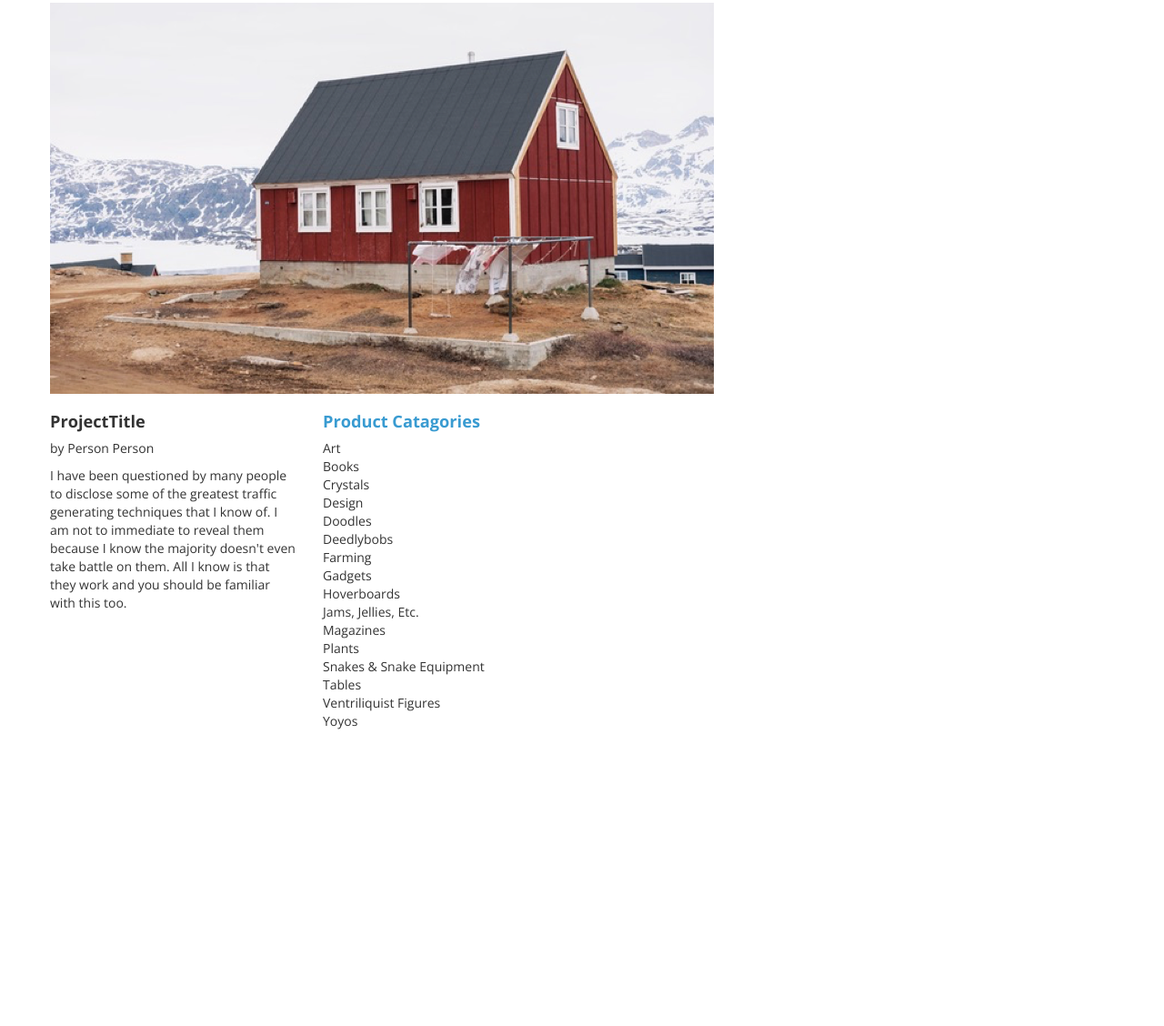
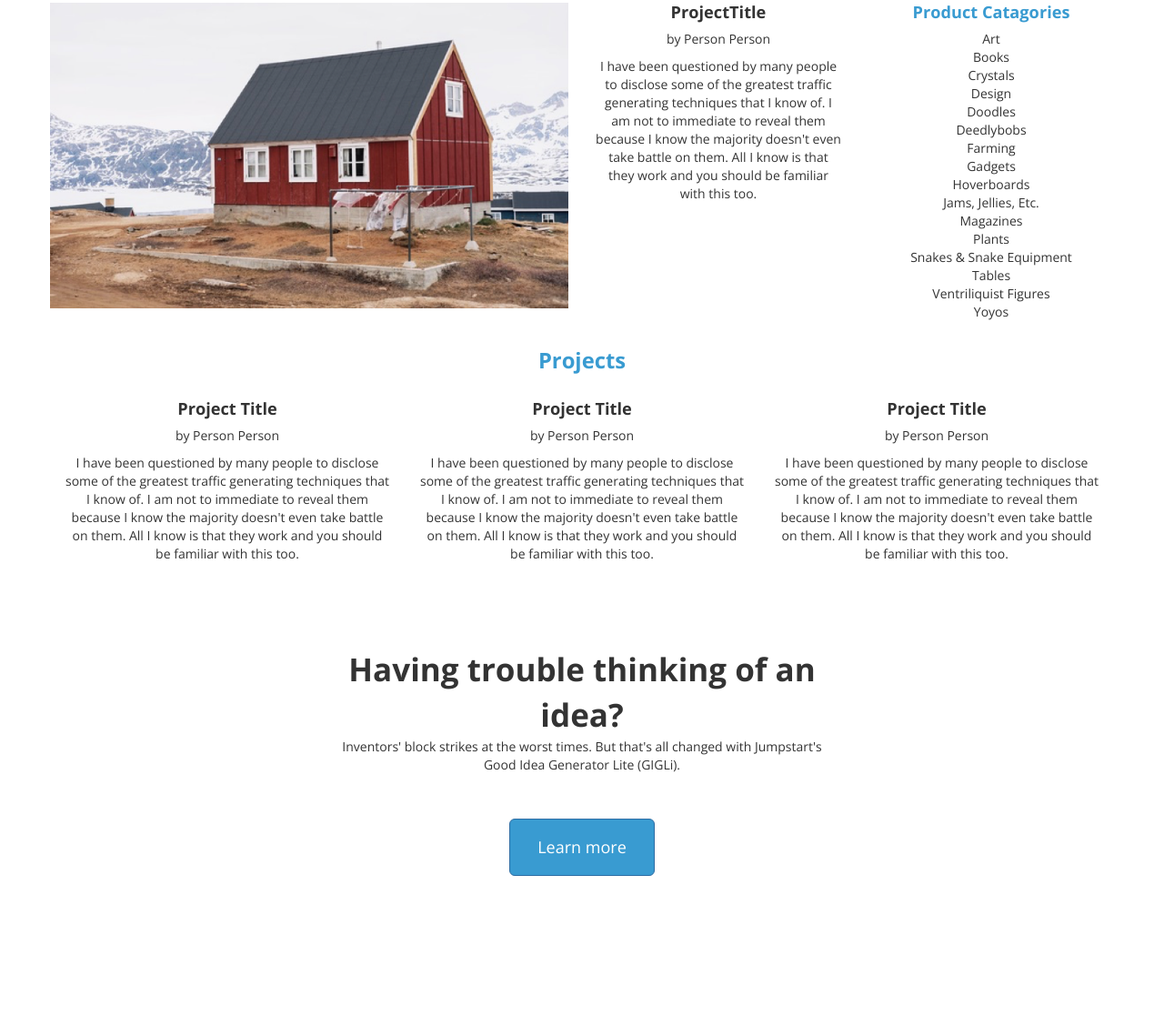
Before and after one commit to andy6491/Jumpstart, a plain HTML site: page index.html in a window 1280 px wide. Shown: the part 832-1960 px from the top of the page at 91% size. Before the commit the page ends 1645 px from the top, so only its background shows below. Drawn offline with nearby package versions, Linux system fonts and the light colour scheme.

Commit message:
Help section.

```diff
--- a/index.html
+++ b/index.html
@@ -32,7 +32,7 @@
     <div class="row">
       <h2 class="col-xs-12">Featured project</h2>
       <div class="row">
-        <div class="col-xs-12 xol-md-3">
+        <div class="col-xs-12 col-md-6">
           <img src="resources/images/featured-project.png" />
         </div>
         <div class="col-xs-6 col-md-3">
@@ -64,5 +64,33 @@
       </div>
     </div>
   </div>
+  <div class="container projects">
+    <div class="row">
+      <h2 class="col-xs-12">Projects</h2>
+    </div>
+    <div class="row">
+      <div class="col-xs-12 col-sm-4">
+        <h3>Project Title</h3>
+        <p>by Person Person</p>
+        <p>I have been questioned by many people to disclose some of the greatest traffic generating techniques that I know of. I am not to immediate to reveal them because I know the majority doesn't even take battle on them. All I know is that they work and you should be familiar with this too.</p>
+      </div>
+      <div class="col-xs-12 col-sm-4">
+        <h3>Project Title</h3>
+        <p>by Person Person</p>
+        <p>I have been questioned by many people to disclose some of the greatest traffic generating techniques that I know of. I am not to immediate to reveal them because I know the majority doesn't even take battle on them. All I know is that they work and you should be familiar with this too.</p>
+      </div>
+      <div class="col-xs-12 col-sm-4">
+        <h3>Project Title</h3>
+        <p>by Person Person</p>
+        <p>I have been questioned by many people to disclose some of the greatest traffic generating techniques that I know of. I am not to immediate to reveal them because I know the majority doesn't even take battle on them. All I know is that they work and you should be familiar with this too.</p>
+      </div>
+    </div>
+  </div>
+  <!--help-->
+  <div class="container help">
+      <strong>Having trouble thinking of an idea?</strong>
+      <p>Inventors' block strikes at the worst times. But that's all changed with Jumpstart's Good Idea Generator Lite (GIGLi).</p>
+      <a href="#" class="btn btn-primary btn-lg">Learn more</a>
+  </div>
 </body>
 </html>
--- a/resources/css/style.css
+++ b/resources/css/style.css
@@ -51,9 +51,10 @@ nav {
 /*featured project*/
 .featured-project {
   font-family: 'Open Sans', sans-serif;
+  text-align: center;
 }
 
-.featured-project h2 {
+.featured-project h2, .projects h2 {
   font-weight: bold;
   font-size: 1.7rem;
   color:#399bd1;
@@ -61,12 +62,41 @@ nav {
 
 .featured-project img {
   margin-top: 1.4285714rem;
+  width: 100%;
 }
 
-.featured-project h3 {
+.featured-project h3, .projects h3 {
   font-size: 1.3rem;
   font-weight: bold;
 }
 .catagories h3 {
   color: #399bd1;
 }
+
+/*projects*/
+.projects {
+  padding-bottom: 5.85rem;
+  font-family: 'Open Sans', sans-serif;
+  text-align: center;
+}
+
+/*help*/
+.help {
+  font-family: 'Open Sans', sans-serif;
+  text-align: center;
+  width: 42rem;
+}
+
+.help strong {
+  font-size: 2.5rem;
+  padding-bottom: 1.4rem;
+}
+
+.help .btn {
+  margin-top: 2.8rem;
+  margin-bottom: 11.85rem;
+  padding-top: 1.3rem ;
+  padding-bottom: 1.3rem;
+  background-color: #399bd1;
+  width: 11.4rem;
+}
```
